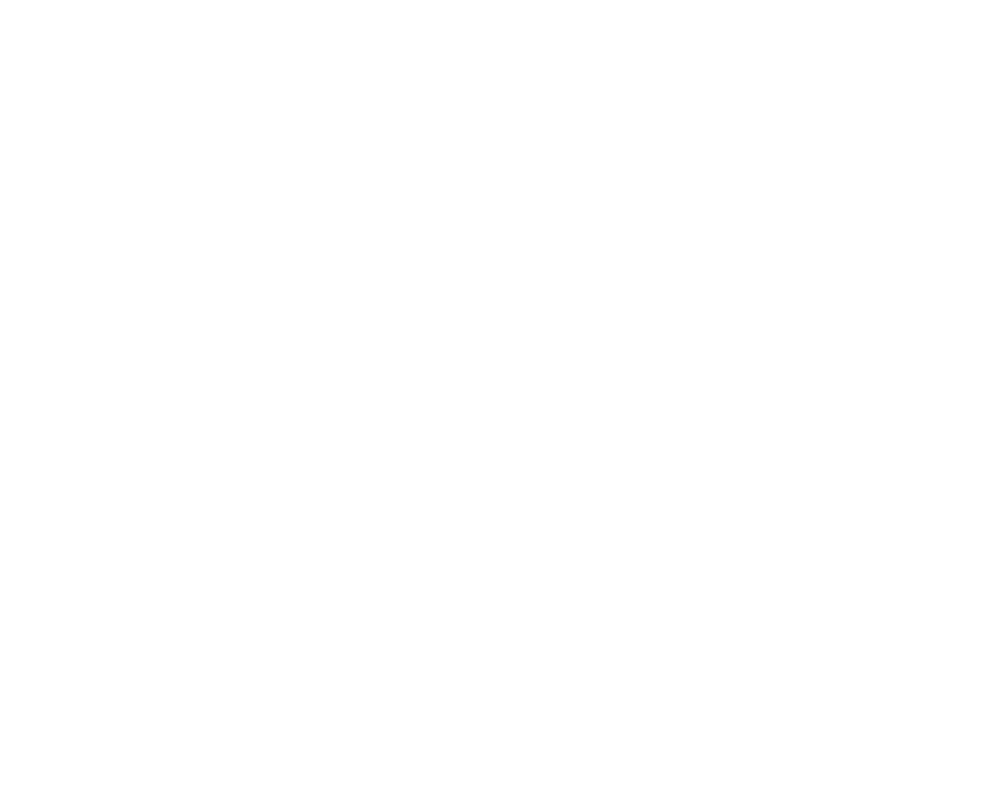
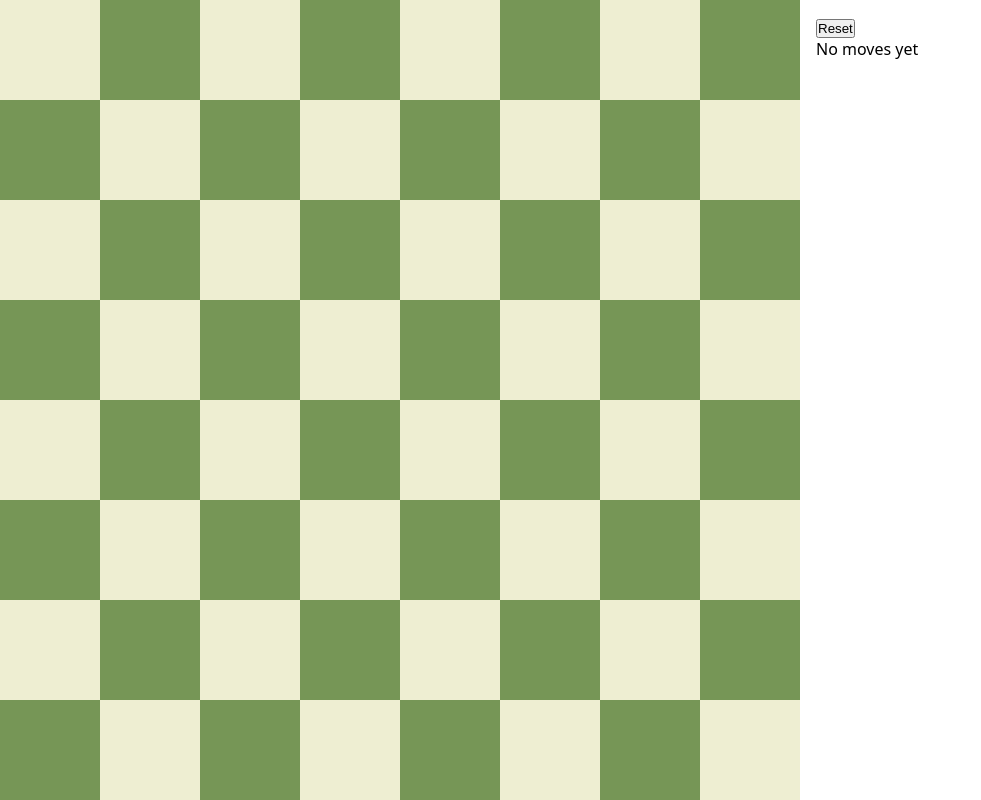
Before and after one commit to Threshu/chessboard-challenge, a Vue app: page / in a window 1280 px wide. Shown: the whole page, without its empty margins (0-981 px from the left). Built offline with nearby package versions, Linux system fonts and the light colour scheme.

Commit message:
feat: enhance layout and styling for ChessBoard and SidebarLog components

```diff
--- a/src/App.vue
+++ b/src/App.vue
@@ -1,9 +1,27 @@
 <template>
-  <ChessBoard />
+  <div class="app">
+    <ChessBoard />
+    <SidebarLog />
+  </div>
 </template>
 
 <script setup lang="ts">
 import ChessBoard from './components/ChessBoard.vue'
+import SidebarLog from './components/SidebarLog.vue'
 </script>
 
-<style scoped></style>
+<style lang="scss" scoped>
+@use '@/assets/styles/mixins';
+
+.app {
+  display: flex;
+  flex-direction: column;
+  min-height: 100dvh;
+  min-height: 100vh;
+
+  @include mixins.tablet {
+    flex-direction: row;
+    height: 100vh;
+  }
+}
+</style>
--- a/src/assets/styles/_mixins.scss
+++ b/src/assets/styles/_mixins.scss
@@ -0,0 +1,5 @@
+@mixin tablet {
+  @media (min-width: 768px) {
+    @content;
+  }
+}
--- a/src/assets/styles/_variables.scss
+++ b/src/assets/styles/_variables.scss
@@ -0,0 +1,5 @@
+:root {
+  --color-light: #eeeed2;
+  --color-dark: #769656;
+  --color-highlight: rgba(255, 255, 0, 0.4);
+}
--- a/src/components/ChessBoard.vue
+++ b/src/components/ChessBoard.vue
@@ -28,4 +28,19 @@ const isLight = (rank: Rank, file: File) => {
 }
 </script>
 
-<style lang="scss" scoped></style>
+<style lang="scss" scoped>
+@use '@/assets/styles/mixins';
+
+.board {
+  display: grid;
+  grid-template-columns: repeat(8, 1fr);
+  aspect-ratio: 1 / 1;
+  width: 100%;
+  min-width: 264px;
+
+  @include mixins.tablet {
+    height: 100vh;
+    width: auto;
+  }
+}
+</style>
--- a/src/components/ChessSquare.vue
+++ b/src/components/ChessSquare.vue
@@ -22,4 +22,25 @@ defineProps<Props>()
 defineEmits<{ (e: 'click', squareId: SquareId): void }>()
 </script>
 
-<style lang="scss" scoped></style>
+<style lang="scss" scoped>
+.square {
+  width: 100%;
+  aspect-ratio: 1 / 1;
+  cursor: pointer;
+  position: relative;
+
+  &--light {
+    background-color: var(--color-light);
+  }
+  &--dark {
+    background-color: var(--color-dark);
+  }
+
+  &--highlighted::after {
+    content: '';
+    position: absolute;
+    inset: 0;
+    background-color: var(--color-highlight);
+  }
+}
+</style>
--- a/src/components/SidebarLog.vue
+++ b/src/components/SidebarLog.vue
@@ -1,5 +1,5 @@
 <template>
-  <div data-testid="sidebar-log">
+  <div class="sidebar" data-testid="sidebar-log">
     <button data-testid="reset-button" @click="resetBoard">Reset</button>
     <ol v-if="clickLog.length > 0">
       <li v-for="entry in clickLog" :key="entry.id" data-testid="log-entry">
@@ -16,4 +16,10 @@ import { useBoardState } from '@/composables/useBoardState'
 const { clickLog, resetBoard } = useBoardState()
 </script>
 
-<style lang="scss" scoped></style>
+<style lang="scss" scoped>
+.sidebar {
+  flex: 1;
+  padding: 1rem;
+  overflow-y: auto;
+}
+</style>
--- a/src/main.ts
+++ b/src/main.ts
@@ -1,3 +1,4 @@
+import './style.scss'
 import { createApp } from 'vue'
 import App from './App.vue'
 
--- a/src/style.scss
+++ b/src/style.scss
@@ -0,0 +1,15 @@
+@use './assets/styles/variables';
+
+*,
+*::before,
+*::after {
+  box-sizing: border-box;
+  margin: 0;
+  padding: 0;
+}
+
+body {
+  font-family: system-ui, sans-serif;
+  min-height: 100dvh;
+  min-height: 100vh;
+}
```
Also changed, not shown: 1 other file (tests, documents, lock files or other folders).
